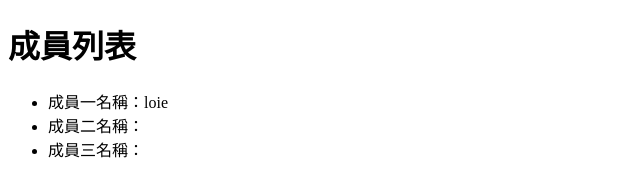
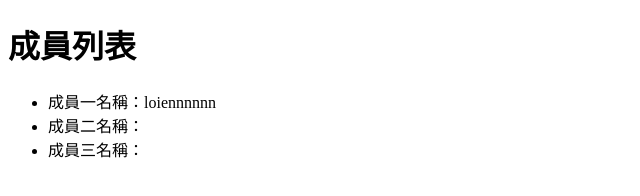
Before and after one commit to Loie-Yen/text2025-0904, a plain HTML site: page index.html in a window 1280 px wide. Shown: the full height of the page, 0-640 px from the left. Drawn offline with Linux system fonts and the light colour scheme.

Commit message:
修改成員一名字

```diff
--- a/index.html
+++ b/index.html
@@ -8,7 +8,7 @@
 <body>
     <h1>成員列表</h1>
     <ul>
-        <li>成員一名稱：loie</li>
+        <li>成員一名稱：loiennnnnn</li>
         <li>成員二名稱：</li>
         <li>成員三名稱：</li>
     </ul>
```
